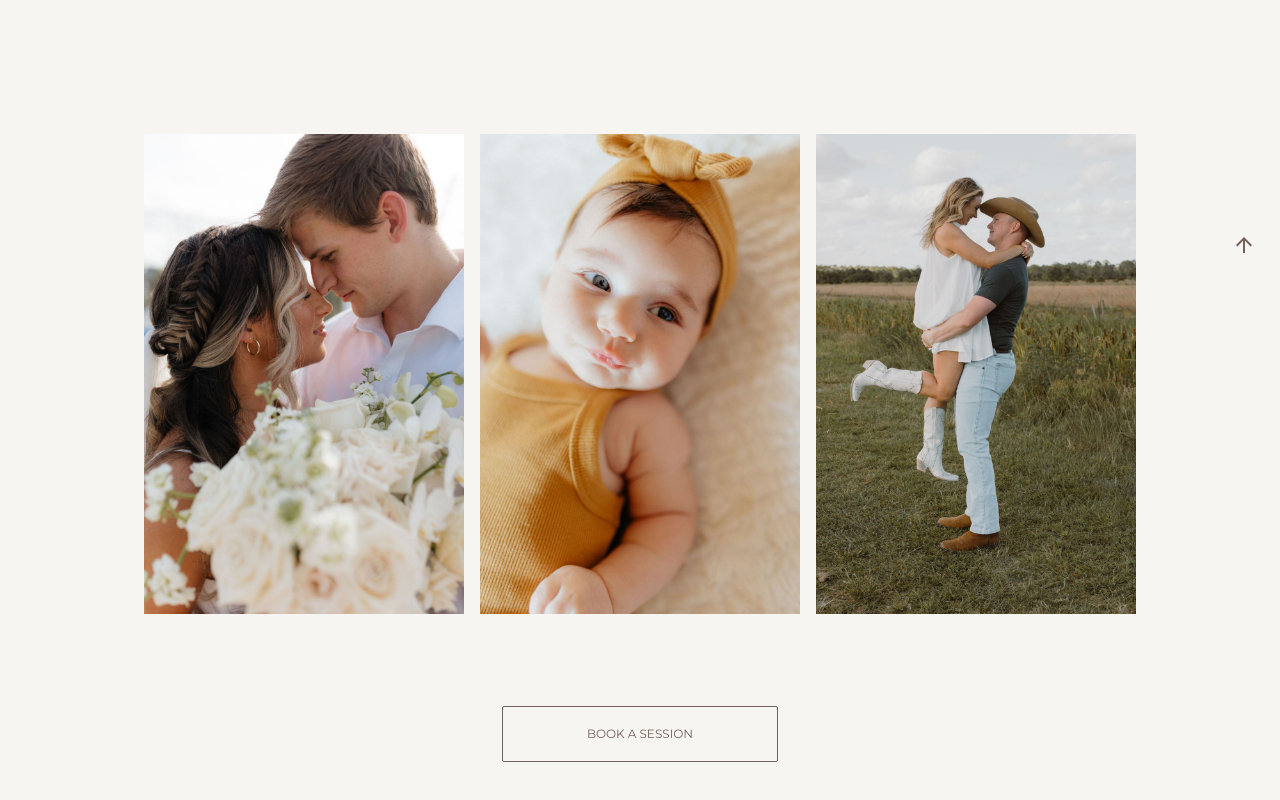
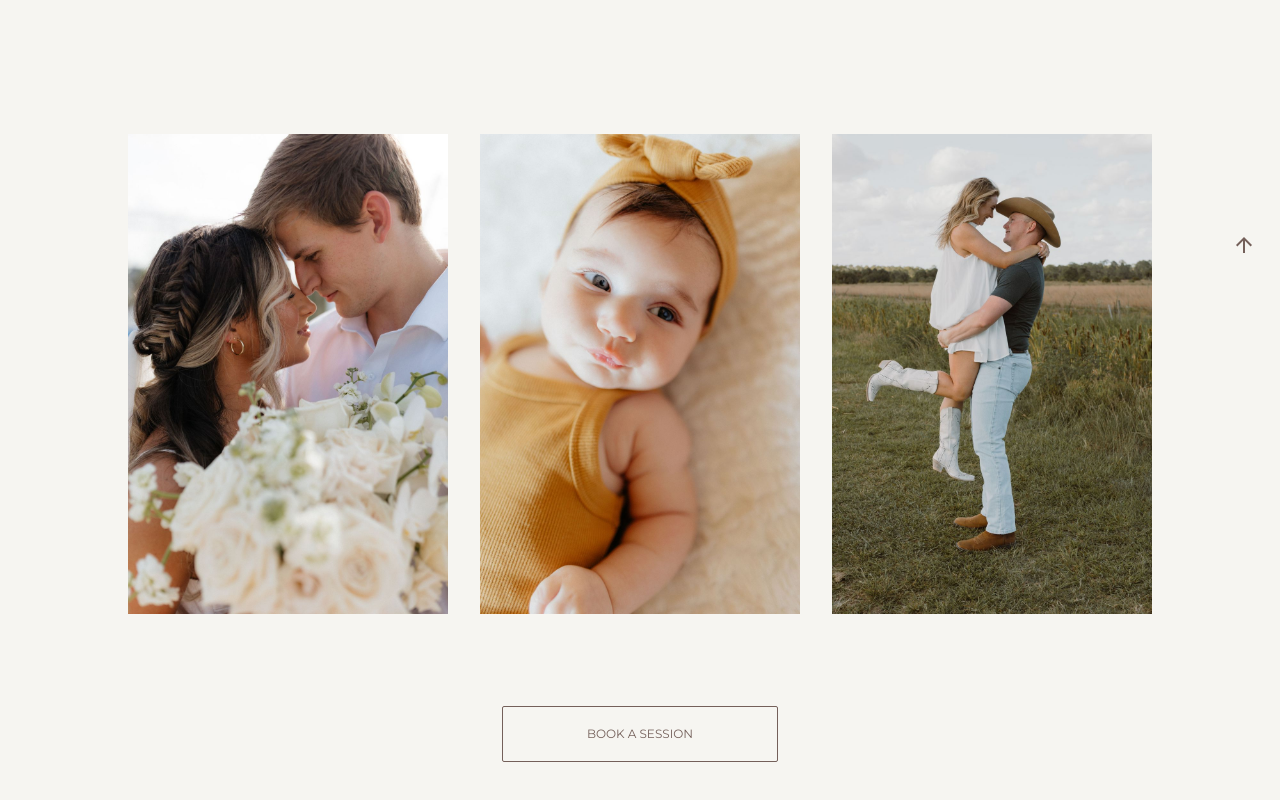
Before and after one commit to jsshigham/silovelymoments, a React (Vite) app: page / in a window 1280 px wide. Shown: the part 512-1312 px from the top of the page. Built offline with nearby package versions, Linux system fonts and the light colour scheme; the HTML template or start-up script is replaced by a standard one; a web font is replaced by a local one.

Commit message:
homepage css gap 2em

```diff
--- a/src/pages/homePage.css
+++ b/src/pages/homePage.css
@@ -23,7 +23,7 @@
 .homePageSection2 {
   max-width: 100vw;
   display: flex;
-  gap: 1em;
+  gap: 2em;
   justify-content: center;
   align-items: center;
 }
```
